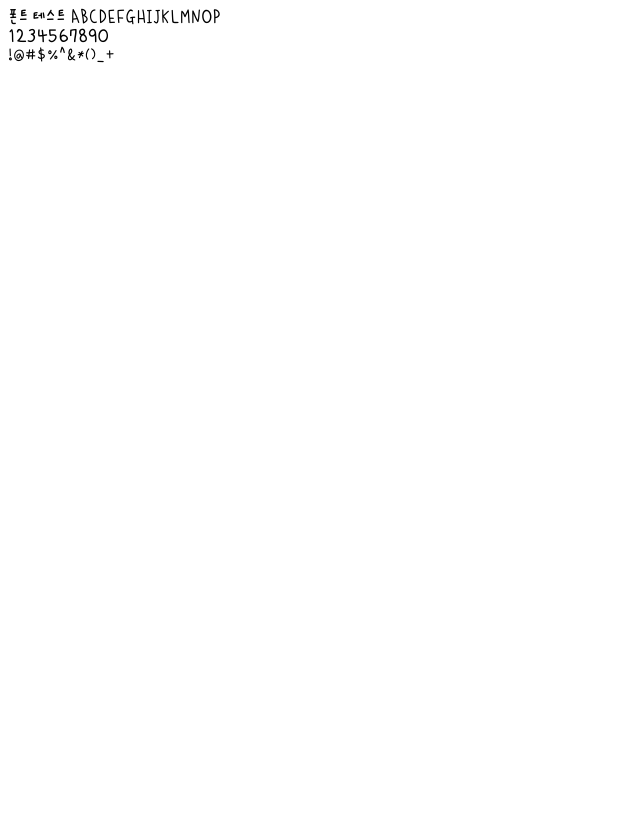
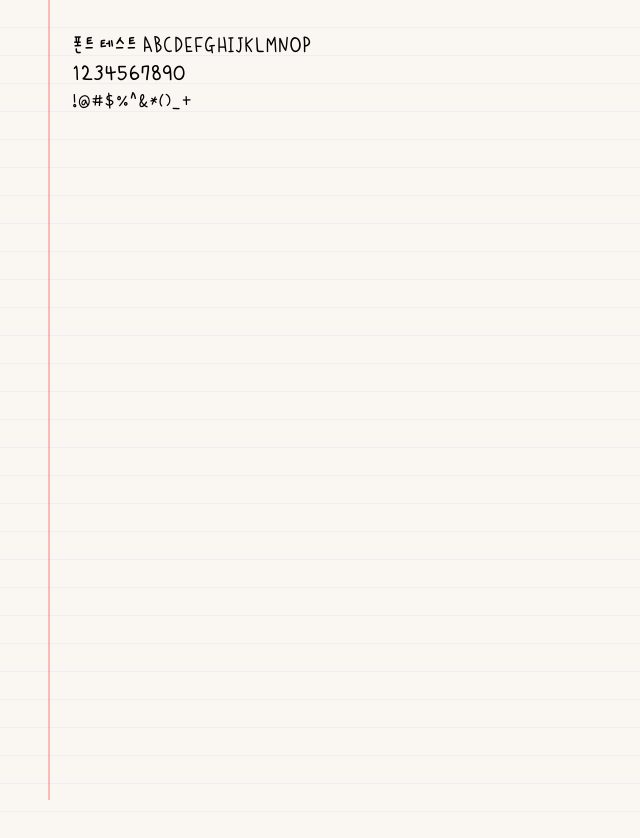
Before and after one commit to HaYangT/cs-tudy, a React (Vite) app in the folder cs-tudy/: page / in a window 1280 px wide. Shown: the top 838 px of the page, without its empty margins (0-640 px from the left). Before the commit the page ends 800 px from the top, so only its background shows below. Built offline with nearby package versions, Linux system fonts and the light colour scheme; a web font is replaced by a local one.

Commit message:
배경추가

```diff
--- a/cs-tudy/src/App.css
+++ b/cs-tudy/src/App.css
@@ -1,3 +1,35 @@
-.App{
-  font-family: "THE_Nakseo", sans-serif;
+@font-face {
+  font-family: "THE_Nakseo";
+  src: url("/font/THE_Nakseo.woff2") format("woff2");
+  font-display: swap;
 }
+
+body {
+  margin: 0;
+  background-color: #faf7f2;
+  font-family: "THE_Nakseo", system-ui, sans-serif;
+}
+.notebook {
+  min-height: 100vh;
+  padding: 32px 24px 32px 72px;
+  line-height: 28px;
+  font-size: 18px;
+
+  background:
+    repeating-linear-gradient(
+      to bottom,
+      transparent,
+      transparent 27px,
+      rgba(0, 0, 255, 0.08) 28px
+    );
+}
+
+.notebook::before {
+  content: "";
+  position: fixed;
+  top: 0;
+  left: 48px;
+  width: 2px;
+  height: 100vh;
+  background-color: rgba(255, 0, 0, 0.25);
+}
--- a/cs-tudy/src/App.tsx
+++ b/cs-tudy/src/App.tsx
@@ -3,7 +3,7 @@ import './App.css'
 function App() {
 
   return (
-    <div className="App">
+    <div className="notebook">
     폰트 테스트 ABCDEFGHIJKLMNOP <br/>
     1234567890 <br/>
     !@#$%^&*()_+
```
